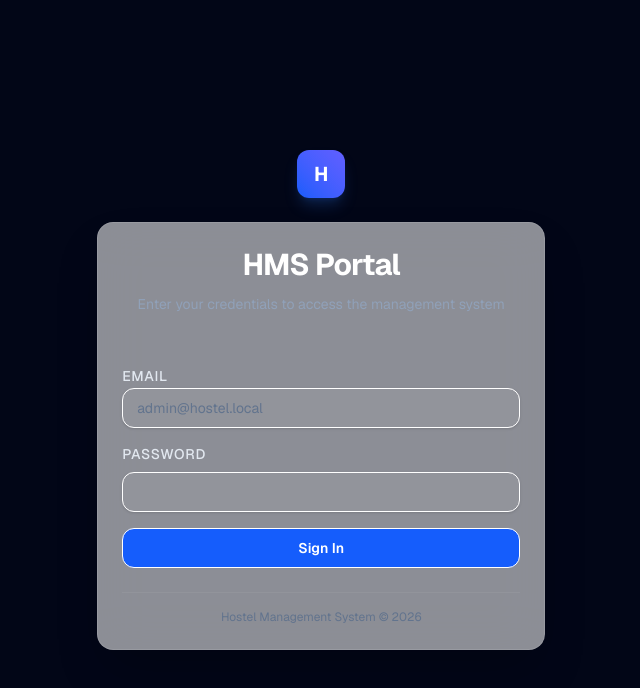
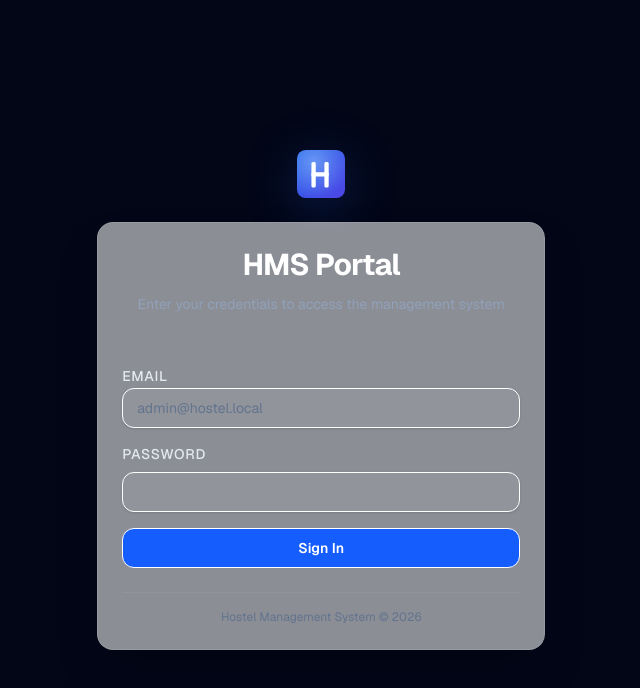
Before and after one commit to Kishor0513/Hostel-Management-System, a Next.js app: page /login in a window 1280 px wide. Shown: the top 688 px of the page, without its empty margins (600-1240 px from the left). Built offline with nearby package versions, Linux system fonts and the light colour scheme.

Commit message:
Use brand mark on login

```diff
--- a/src/app/login/page.tsx
+++ b/src/app/login/page.tsx
@@ -1,4 +1,5 @@
 import { Suspense } from 'react';
+import Image from 'next/image';
 
 import LoginForm from '@/components/auth/LoginForm';
 
@@ -11,9 +12,14 @@ export default function LoginPage() {
 
 			<div className="z-10 w-full px-4">
 				<div className="mx-auto flex flex-col items-center space-y-6">
-					<div className="flex h-12 w-12 items-center justify-center rounded-xl bg-gradient-to-tr from-blue-600 to-indigo-500 shadow-lg shadow-blue-500/20">
-						<span className="text-xl font-bold text-white">H</span>
-					</div>
+					<Image
+						src="/brand/mark.svg"
+						alt="Hostel Management System"
+						width={48}
+						height={48}
+						priority
+						className="h-12 w-12 drop-shadow-[0_10px_24px_rgba(37,99,235,0.25)]"
+					/>
 					<Suspense
 						fallback={
 							<div className="h-[420px] w-full max-w-md rounded-2xl border border-white/10 bg-slate-900/40" />
```
